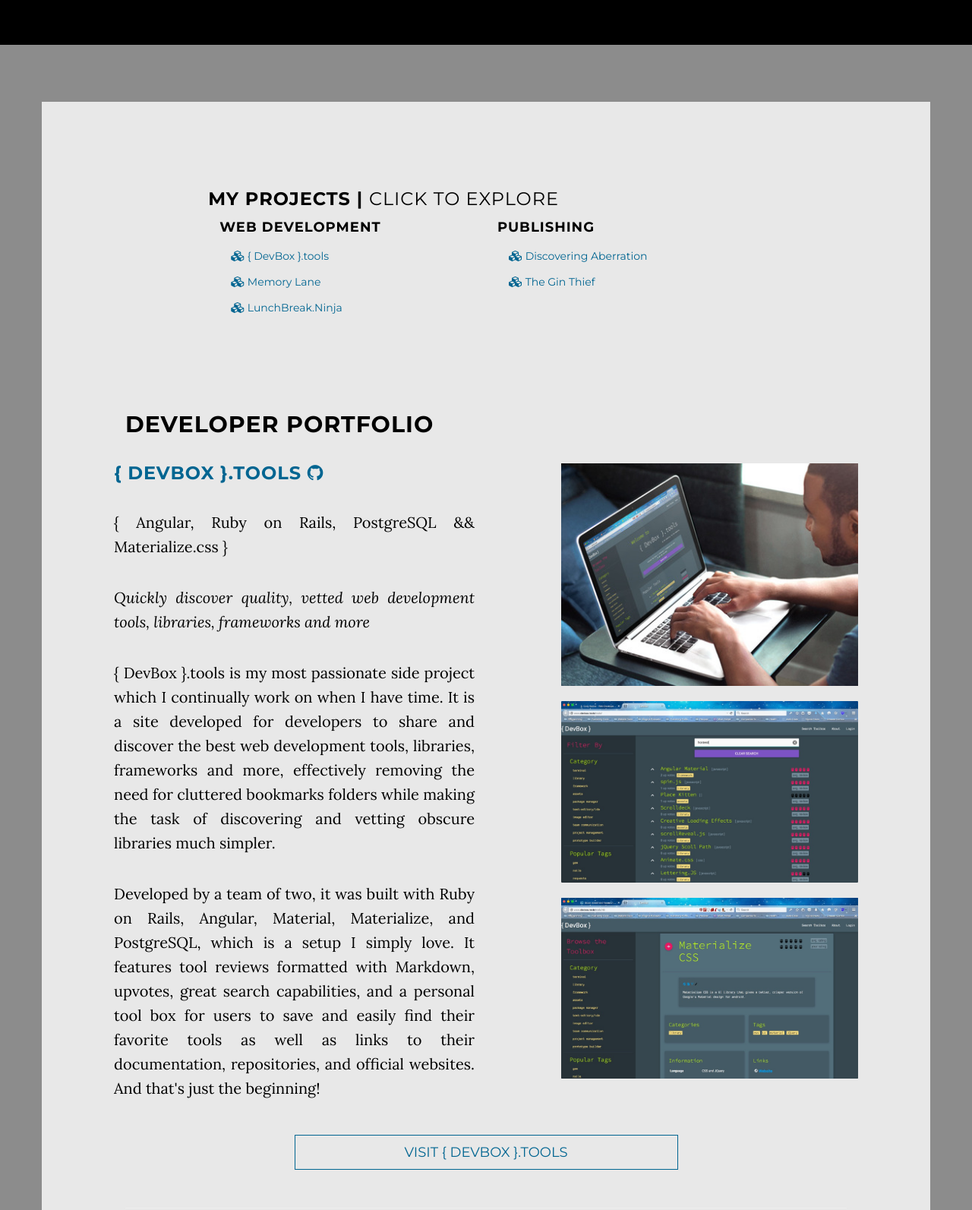
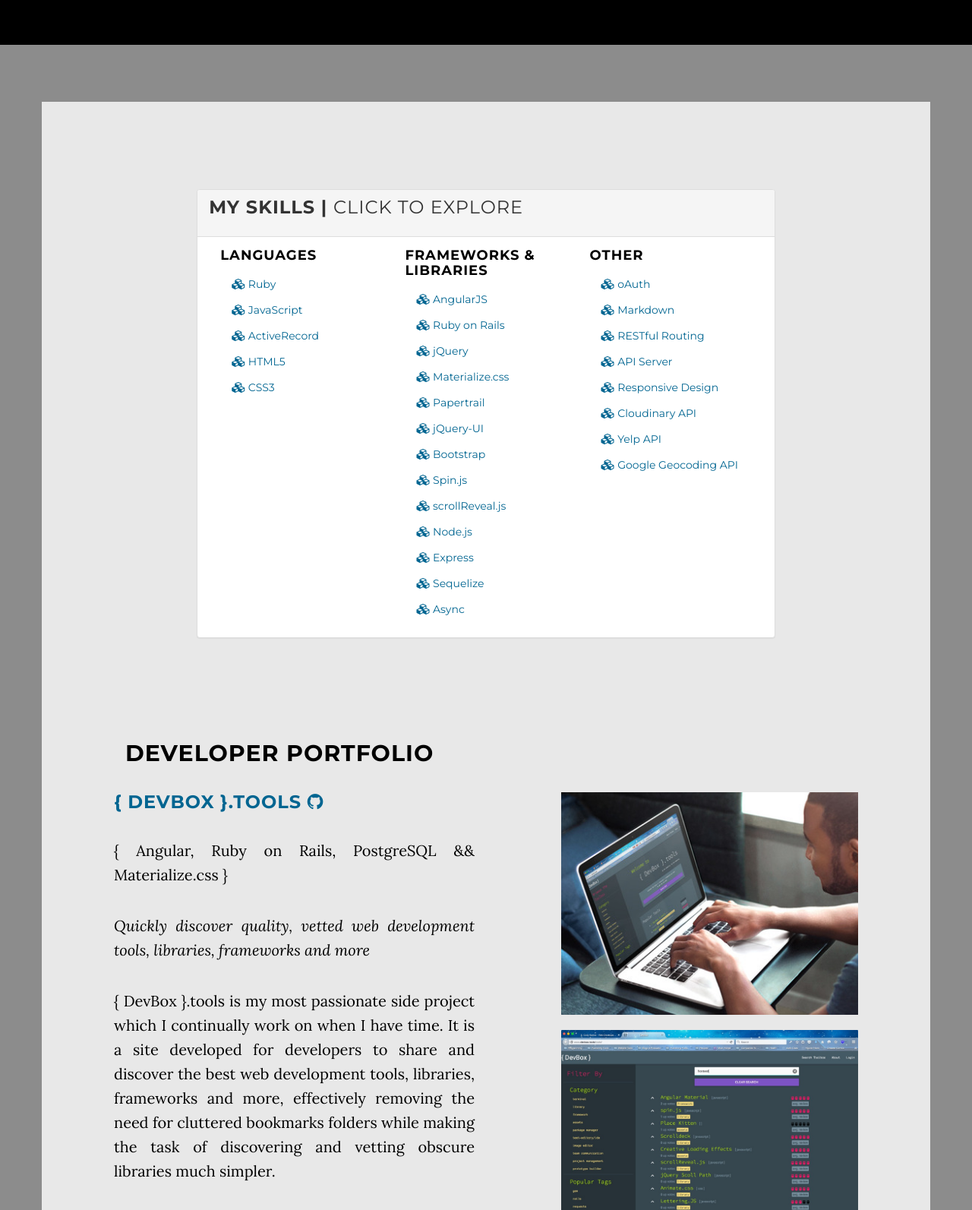
Before and after one commit to goopscoop/goopscoop.github.io, a PHP site: page / in a window 1280 px wide. Shown: the part 1883-3476 px from the top of the page at 76% size. Run offline with PHP 8.4, Linux system fonts and the light colour scheme; some libraries are stand-ins or nearby versions.

Commit message:
added explor skills widget

```diff
--- a/css/style.css
+++ b/css/style.css
@@ -92,18 +92,12 @@ text {
 
 /*Finish index section*/
 .proj-index {
-  /*background-color: #F8F8FF;*/
   padding: 15px 30px;
   margin-bottom: 100px;
-  /*border: solid #42dca3 3px;*/
 }
 
 .proj-index li {
   list-style: none;
-  /*border: solid #42dca3;*/
-  /*color: #42dca3;*/
-  /*border-width: 3px 3px 3px 30px;*/
-  /*border-radius: 6px;*/
   font-family: Montserrat,"Helvetica Neue",Helvetica,Arial,sans-serif;
   margin: 0 0 10px 0;
   padding: 2px 2px 2px 10px;
@@ -122,13 +116,6 @@ text {
   color: #000;
   padding-left: 40px;
 }
-
-/*.proj-index li:hover,
-.proj-index li:focus {
-    outline: 0;
-    color: #000;
-    background-color: #42dca3;
-}*/
 
 .proj-index ul {
   padding: 0;
@@ -185,3 +172,21 @@ text {
     padding: 25px;
   }
 }
+
+
+#cb-skills-widget h5 {
+  margin: 0;
+}
+
+#cb-skills-widget a {
+  display: inline-block;
+}
+
+#cb-skills-widget .no-slide:hover,
+#cb-skills-widget .no-slide:focus {
+  padding-left: 5px;
+}
+
+.project-menu-name {
+  font-size: 1.55em;
+}
--- a/index.html
+++ b/index.html
@@ -1,4 +1,5 @@
 <!DOCTYPE html>
+
 <html lang="en">
 
 <head>
@@ -34,9 +35,10 @@
     <script src="js/grayscale.js"></script>
     <script src="js/scrollReveal.js"></script>
     <!-- My JS Script -->
-    <script src="https://cdnjs.cloudflare.com/ajax/libs/angular.js/1.4.2/angular.min.js"></script>
+    <script src="https://cdnjs.cloudflare.com/ajax/libs/angular.js/1.4.2/angular.js"></script>
     <script src="js/script.js"></script>
     <script src="js/skillsWidgetData.js"></script>
+    <script src="js/ngSkillsWidget.js"></script>
     <!-- HTML5 Shim and Respond.js IE8 support of HTML5 elements and media queries -->
     <!-- WARNING: Respond.js doesn"t work if you view the page via file:// -->
     <!--[if lt IE 9]>
@@ -144,24 +146,12 @@
         <div class="download-section">
             <div class="container port-bg" >
                 <div class="col-lg-10 col-lg-offset-1">
-                    <div class="row">
-                        <div class="col-lg-10 col-lg-offset-1 proj-index">
-                            <h3>My Projects | <span class="light">click to explore</span></h3>
-                            <div class="col-md-6">
-                                <h4>Web Development</h4>
-                                <ul>
-                                    <li><a class="page-scroll" href="#devbox"><i class="fa fa-cubes animated"></i> { DevBox }.tools</a></li>
-                                    <li><a class="page-scroll" href="#memory-ln"><i class="fa fa-cubes animated"></i> Memory Lane</a></li>
-                                    <li><a class="page-scroll" href="#lunchbreak"><i class="fa fa-cubes animated"></i> LunchBreak.Ninja</a></li>
-                                </ul>
-                            </div>
-                            <div class="col-md-6">
-                                <h4>Publishing</h4>
-                                <ul>
-                                    <li><a class="page-scroll" href="#discover"><i class="fa fa-cubes animated"></i> Discovering Aberration</a></li>
-                                    <li><a class="page-scroll" href="#gin"><i class="fa fa-cubes animated"></i> The Gin Thief</a></li>
-                                </ul>
-                            </div>
+                    <div ng-app="ExploreWidget" class="row">
+                        <div class="col-lg-10 col-lg-offset-1 proj-index" ng-controller="ExploreCtrl">
+
+                        <cbskills skills="mySkills"></cbskills>
+
+
                         </div>
                     </div>
         <!-- Memory Lane -->
--- a/js/script.js
+++ b/js/script.js
@@ -1,4 +1,3 @@
 $(function(){
   window.sr = new scrollReveal();
-
 })
--- /dev/null
+++ b/js/skillsWidget.html
@@ -0,0 +1,81 @@
+<div class="row" id="cb-skills-widget">
+<a name="cb-skills-widget-anchor" style="position:absolute; top:-100px;"></a>
+  <div class="panel panel-default">
+    <div class="panel-heading">
+      <h3>My Skills | <span class="light">click to explore</span></h3>
+    </div>
+    <div class="panel-body" ng-show="showSkills">
+      <div class="col-lg-4">
+        <h4>Languages</h4>
+        <ul>
+          <li ng-repeat="(key,val) in allLanguages"><a href="#cb-skills-widget-anchor" ng-click="openSkill(key, val)"><i class="fa fa-cubes animated"></i> {{key}}</a></li>
+        </ul>
+      </div>
+      <div class="col-lg-4">
+        <h4>Frameworks & Libraries</h4>
+        <ul>
+          <li ng-repeat="(key,val) in allFrameworks"><a href="#cb-skills-widget-anchor" ng-click="openSkill(key, val)"><i class="fa fa-cubes animated"></i> {{key}}</a></li>
+        </ul>
+      </div>
+      <div class="col-lg-4">
+        <h4>Other</h4>
+        <ul>
+          <li ng-repeat="(key,val) in allOther"><a href="#cb-skills-widget-anchor" ng-click="openSkill(key, val)"><i class="fa fa-cubes animated"></i> {{key}}</a></li>
+        </ul>
+      </div>
+    </div>
+    <div class="panel-body" ng-show="showProjects">
+        <h4>Projects Related to <span class="light">{{activeSkill}}</span> | <a href="#cb-skills-widget-anchor" ng-click="backToSkills()" class="no-slide">Back</a></h4>
+        <div class="col-lg-10 col-lg-offset-1">
+          <ul>
+            <li class="project-menu-name" ng-repeat="project in menuProjects"><a href="#cb-skills-widget-anchor" ng-click="openProject(project)"><i class="fa fa-cubes animated"></i> {{project}}</a></li>
+            <li><a href="#cb-skills-widget-anchor" ng-click="backToSkills()">Back to Skills</a></li>
+          </ul>
+        </div>
+    </div>
+    <div class="panel-body" ng-show="showSelectedProject">
+      <h4>{{displayProjectProperties[0].name}} <span class="light">at a glance</span> | <a href="#cb-skills-widget-anchor" ng-click="backFromProjectDisplayToProjectList()" class="no-slide">Back</a></h4>
+      <div class="row">
+        <div class="row">
+          <div class="col-lg-7 col-lg-offset-1">
+            <br>
+            <h5>Short Description</h5>
+            <p>{{displayProjectProperties[0].shortDesc}} <a ng-href="{{displayProjectProperties[0].links[0]}}" class="no-slide">{{displayProjectProperties[0].linkText[0]}}</a></p>
+          </div>
+          <div class="col-lg-4">
+            <h5>Links</h5>
+              <ul>
+                <li><a ng-href="{{displayProjectProperties[0].links[0]}}">{{displayProjectProperties[0].linkText[0]}}</a></li>
+                <li><a ng-href="{{displayProjectProperties[0].links[1]}}">{{displayProjectProperties[0].linkText[1]}}</a></li>
+                <li><a ng-href="{{displayProjectProperties[0].links[2]}}">{{displayProjectProperties[0].linkText[2]}}</a></li>
+              </ul>
+          </div>
+        </div>
+        <div class="row">
+          <div class="col-lg-10 col-lg-offset-1">
+            <div class="panel panel-default">
+              <div class="panel-heading">
+                 <h5>Languages used on {{displayProjectProperties[0].name}}</h5>
+              </div>
+              <div class="panel-body">
+                <span ng-repeat="language in displayProjectProperties[0].languages"><a href="#cb-skills-widget-anchor" ng-click="skillFromProjectDisplay(language)" class="no-slide">{{language}}</a>{{$last ? '.' : ', '}}</span>
+              </div>
+              <div class="panel-heading">
+                 <h5>Libraries & Frameworks used on {{displayProjectProperties[0].name}}</h5>
+              </div>
+              <div class="panel-body">
+                <span ng-repeat="framework in displayProjectProperties[0].frameworks"><a href="#cb-skills-widget-anchor" ng-click="skillFromProjectDisplay(framework)" class="no-slide">{{framework}}</a>{{$last ? '.' : ', '}}</span>
+              </div>
+              <div class="panel-heading">
+                 <h5>Other skills used on {{displayProjectProperties[0].name}}</h5>
+               </div>
+              <div class="panel-body">
+                <span ng-repeat="other in displayProjectProperties[0].other"><a href="#cb-skills-widget-anchor" ng-click="skillFromProjectDisplay(other)" class="no-slide">{{other}}</a>{{$last ? '.' : ', '}}</span>
+              </div>
+            </div>
+          </div>
+        </div>
+      </div>
+    </div>
+  </div>
+</div>
--- a/js/skillsWidgetData.js
+++ b/js/skillsWidgetData.js
@@ -7,7 +7,29 @@ var Project = function( name, links, languages, frameworks, database, other, ver
   this.frameworks = frameworks || "";
   this.database = database || "";
   this.other = other || "";
-  this.versionControl = versionControl || "Github"
+  this.versionControl = versionControl || "Github";
+}
+
+var ProjectList = function(){
+  this.start = null;
+  this.end = null;
+  this.makeNode = function(){
+    return {data:null,next:null}
+  };
+  this.add = function(data){
+    if( this.start === null ){
+      this.start = this.makeNode();
+      this.end = this.start;
+    } else {
+      this.end.next = this.makeNode();
+      this.end = this.end.next;
+    }
+    this.end.data = data;
+  }
+}
+
+Project.prototype.returnAll = function(){
+  return
 }
 
 //Building DevBox
```
Also changed, not shown: js/ngSkillsWidget.js (added, +141 -0 lines).
